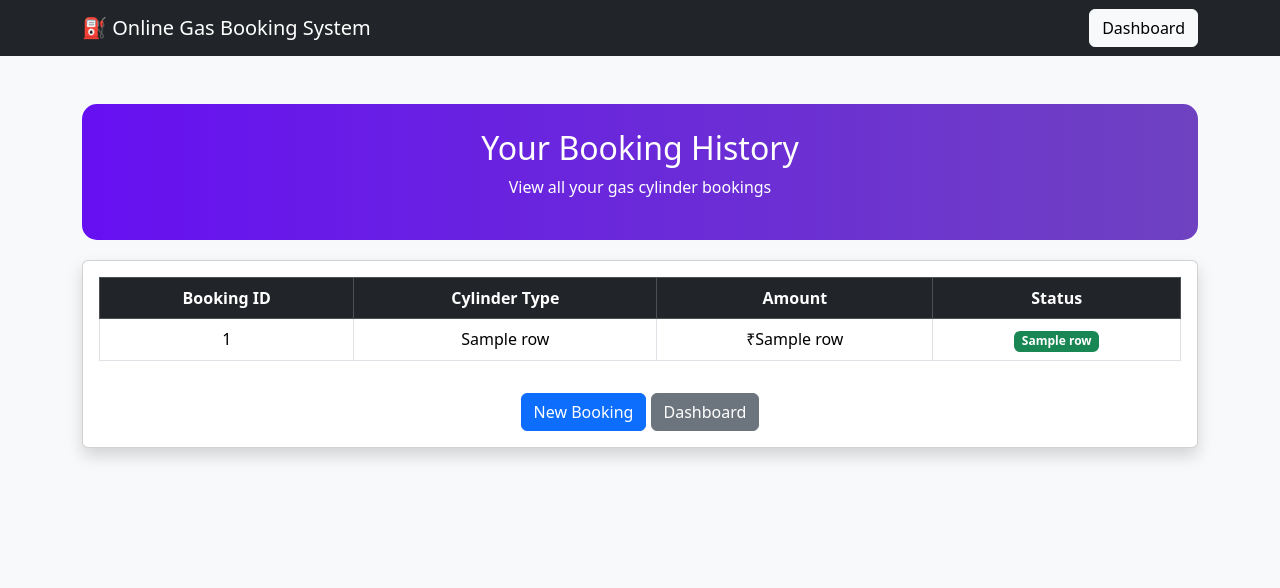
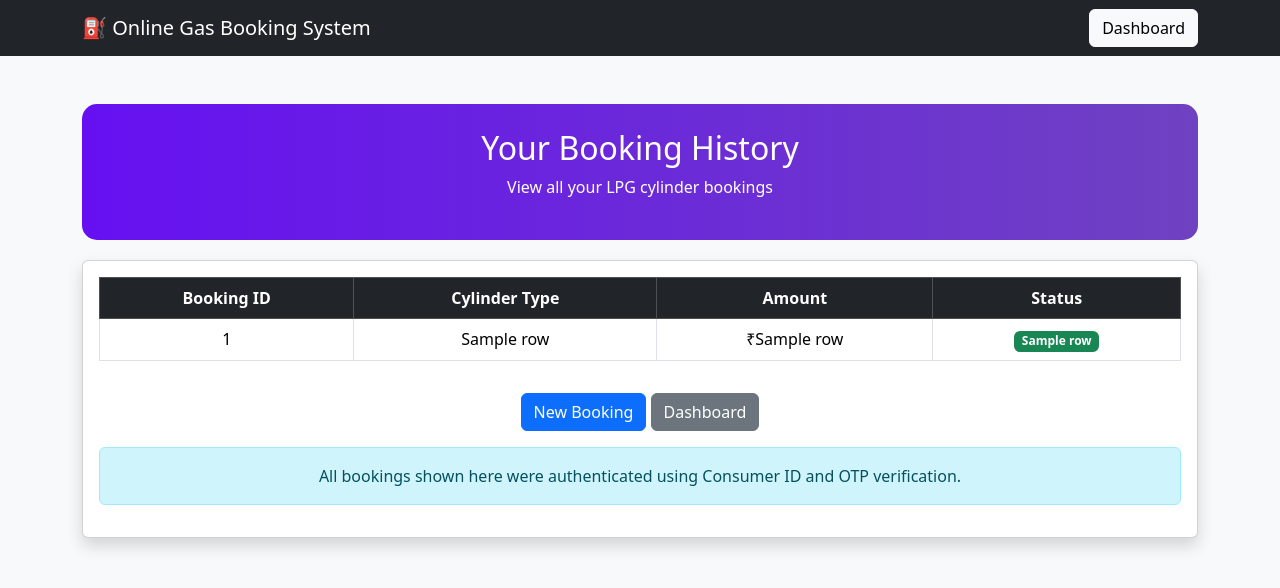
Before and after one commit to shravanikenchu-web/Online-Gas-Booking-System, a Flask app: template templates/07_history.html in a window 1280 px wide. Shown: the top 588 px of the page. Run offline with Flask 3, Linux system fonts and the light colour scheme; the template is opened without the code that fills it: most values are stand-ins (such as "Sample title", 1, 10 or a date in 2020).

Commit message:
Update 07_history.html

```diff
--- a/templates/07_history.html
+++ b/templates/07_history.html
@@ -28,6 +28,7 @@
 
 <nav class="navbar navbar-dark bg-dark">
     <div class="container">
+
         <span class="navbar-brand">
             ⛽ Online Gas Booking System
         </span>
@@ -35,6 +36,7 @@
         <a href="/dashboard" class="btn btn-light">
             Dashboard
         </a>
+
     </div>
 </nav>
 
@@ -42,7 +44,7 @@
 
     <div class="header">
         <h2>Your Booking History</h2>
-        <p>View all your gas cylinder bookings</p>
+        <p>View all your LPG cylinder bookings</p>
     </div>
 
     <div class="card shadow">
@@ -69,7 +71,6 @@
                             <td>{{ row[0] }}</td>
                             <td>{{ row[1] }}</td>
                             <td>₹{{ row[2] }}</td>
-
                             <td>
                                 <span class="badge bg-success">
                                     {{ row[3] }}
@@ -85,6 +86,7 @@
             </div>
 
             <div class="text-center mt-3">
+
                 <a href="/booking" class="btn btn-primary">
                     New Booking
                 </a>
@@ -92,6 +94,12 @@
                 <a href="/dashboard" class="btn btn-secondary">
                     Dashboard
                 </a>
+
+            </div>
+
+            <div class="alert alert-info mt-3 text-center">
+                All bookings shown here were authenticated using
+                Consumer ID and OTP verification.
             </div>
 
         </div>
```
